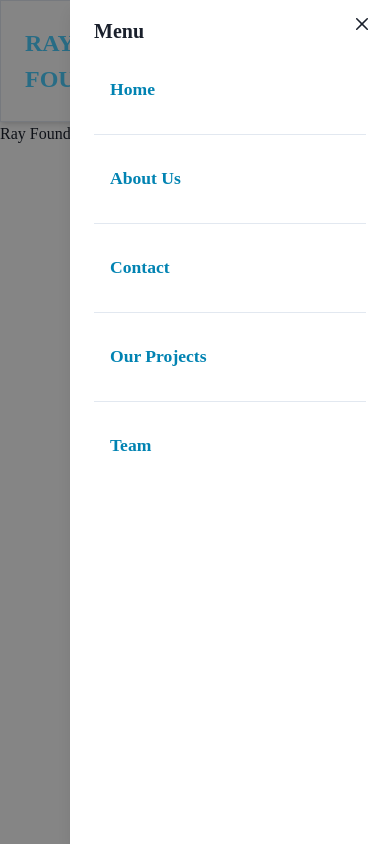
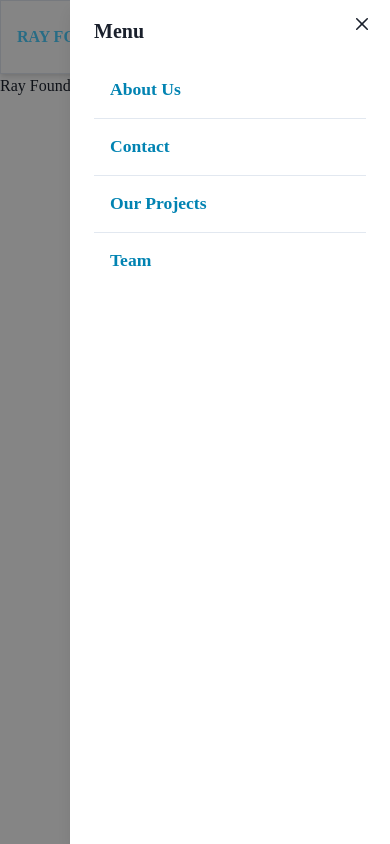
Before and after one commit to spencer-rafada/RayFoundation, a Next.js app: page / in a window 390 px wide. Both pictures are taken after a click on the button 362 px from the left and 61 px from the top of the page. Built offline with nearby package versions, Linux system fonts and the light colour scheme.

Commit message:
adjusted design for mobile first development

```diff
--- a/src/app/components/Navbar.tsx
+++ b/src/app/components/Navbar.tsx
@@ -7,7 +7,6 @@ import Link from 'next/link'
 import CTAButton from './CTAButton'
 
 const links = [
-  { to: '/', text: 'Home' },
   { to: '/about', text: 'About Us' },
   { to: '/contact', text: 'Contact' },
   { to: '/projects', text: 'Our Projects' },
@@ -21,7 +20,7 @@ export default function Navbar() {
   return (
     <Flex
       alignItems='center'
-      p={6}
+      p={{ base: 4, md: 6 }}
       justifyContent='space-between'
       border='1px'
       borderColor='gray.200'
@@ -32,7 +31,7 @@ export default function Navbar() {
       <Box>
         <Link href='/'>
           <Text
-            fontSize='1.5rem'
+            fontSize={{ base: '1rem', md: '1.5rem' }}
             fontWeight={700}
             textTransform='uppercase'
             color='brand.300'
--- a/src/app/components/NavbarLinks.tsx
+++ b/src/app/components/NavbarLinks.tsx
@@ -27,7 +27,7 @@ export default function NavbarLinks({
   return (
     <>
       <Box display={{ base: 'none', md: 'block' }}>
-        <Stack direction={{ base: 'column', md: 'row' }} spacing='1.5rem'>
+        <Stack direction={{ base: 'column', md: 'row' }}>
           {links.map((link) => {
             return <NavbarLink key={link.to} to={link.to} text={link.text} />
           })}
@@ -44,10 +44,7 @@ export default function NavbarLinks({
           <DrawerCloseButton />
           <DrawerHeader>Menu</DrawerHeader>
           <DrawerBody>
-            <Stack
-              spacing='1.5rem'
-              divider={<StackDivider borderColor='gray.200' />}
-            >
+            <Stack divider={<StackDivider borderColor='gray.200' />}>
               {links.map((link) => {
                 return (
                   <NavbarLink key={link.to} to={link.to} text={link.text} />
```
